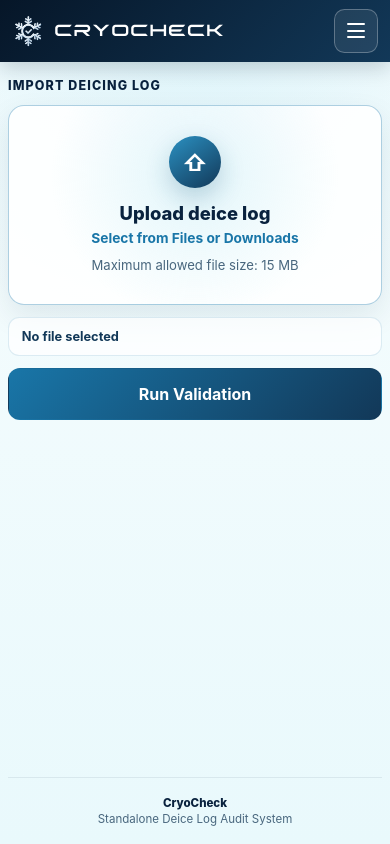
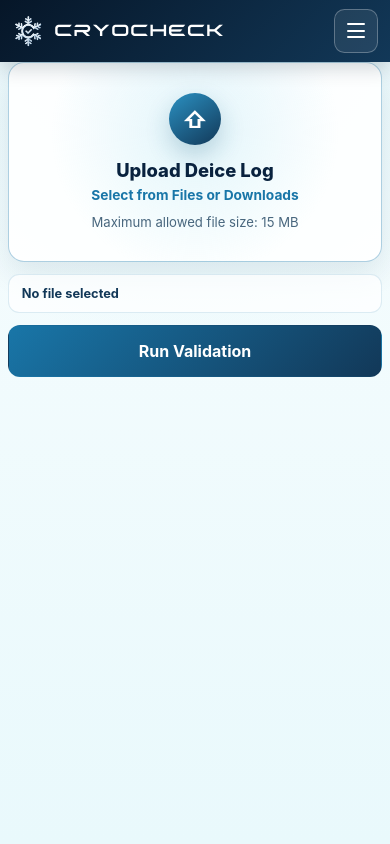
Before and after one commit to KKnFinite/CryoCheck, a Flask app: page / in a window 390 px wide. Run offline with Flask 3, Linux system fonts and the light colour scheme; parts of the project's set-up code (start-up, migrations or seed data) failed here and were passed over; some libraries are stand-ins or nearby versions.

Commit message:
Polish CryoCheck mobile import layout

```diff
--- a/app/static/css/app.css
+++ b/app/static/css/app.css
@@ -91,11 +91,10 @@ a {
 .site-shell {
   display: grid;
   min-height: 100vh;
-  grid-template-rows: auto 1fr auto;
-}
-
-.site-header,
-.site-footer {
+  grid-template-rows: auto 1fr;
+}
+
+.site-header {
   width: min(100% - 3rem, 82rem);
   margin-inline: auto;
 }
@@ -523,37 +522,6 @@ h1 {
   width: 100%;
 }
 
-.site-footer {
-  display: flex;
-  gap: 0.75rem;
-  align-items: baseline;
-  justify-content: center;
-  padding-block: 1.75rem;
-  border-top: 1px solid rgb(9 34 62 / 8%);
-  color: var(--color-muted);
-  font-size: 0.82rem;
-  text-align: center;
-}
-
-.site-footer p {
-  margin-bottom: 0;
-}
-
-.site-footer__brand {
-  color: var(--color-navy-900);
-  font-weight: 800;
-}
-
-@media (min-width: 48rem) {
-  .site-shell {
-    grid-template-rows: auto 1fr;
-  }
-
-  .site-footer {
-    display: none;
-  }
-}
-
 .error-panel {
   width: min(100%, 38rem);
   margin-inline: auto;
@@ -2069,7 +2037,6 @@ h1 {
 
 @media (max-width: 34rem) {
   .site-header,
-  .site-footer,
   .site-main {
     width: min(100% - 2rem, 72rem);
   }
@@ -2081,12 +2048,6 @@ h1 {
 
   .header-actions {
     justify-content: center;
-  }
-
-  .site-footer {
-    flex-direction: column;
-    gap: 0.25rem;
-    align-items: center;
   }
 
   .glass-panel,
@@ -2407,13 +2368,8 @@ h1 {
     padding-block: 1rem 2rem;
   }
 
-  .site-footer {
-    width: calc(100% - 1rem);
-    flex-direction: column;
-    gap: 0.15rem;
-    align-items: center;
-    padding-block: 1.1rem calc(1.1rem + env(safe-area-inset-bottom));
-    font-size: 0.72rem;
+  .site-main--import {
+    padding-top: 0;
   }
 
   .flash-stack {
@@ -2467,9 +2423,7 @@ h1 {
   }
 
   .launch-control__label {
-    color: var(--color-navy-900);
-    font-size: 0.78rem;
-    letter-spacing: 0.09em;
+    display: none;
   }
 
   .upload-form {
--- a/app/static/js/service-worker.js
+++ b/app/static/js/service-worker.js
@@ -1,4 +1,4 @@
-const CACHE_NAME = "cryocheck-static-shell-v5";
+const CACHE_NAME = "cryocheck-static-shell-v6";
 const APP_SHELL_ASSETS = [
   "/static/css/app.css",
   "/static/fonts/neofont/NeoFont.ttf",
--- a/app/templates/base.html
+++ b/app/templates/base.html
@@ -42,7 +42,7 @@
     >
     <link
       rel="stylesheet"
-      href="{{ url_for('static', filename='css/app.css', v='mobile-export-row-1') }}"
+      href="{{ url_for('static', filename='css/app.css', v='mobile-import-polish-1') }}"
     >
   </head>
   <body>
@@ -198,7 +198,7 @@
         </nav>
       </header>
 
-      <main id="main-content" class="site-main">
+      <main id="main-content" class="site-main{% block main_class %}{% endblock %}">
         {% with messages = get_flashed_messages(with_categories=true) %}
           {% if messages %}
             <div class="flash-stack" aria-live="polite">
@@ -210,11 +210,6 @@
         {% endwith %}
         {% block content %}{% endblock %}
       </main>
-
-      <footer class="site-footer">
-        <p class="site-footer__brand">CryoCheck</p>
-        <p>Standalone Deice Log Audit System</p>
-      </footer>
     </div>
     <section
       class="ios-install-sheet"
--- a/app/templates/index.html
+++ b/app/templates/index.html
@@ -1,6 +1,8 @@
 {% extends "base.html" %}
 
 {% block title %}CryoCheck | Deice Log Validation{% endblock %}
+
+{% block main_class %} site-main--import{% endblock %}
 
 {% block content %}
   <section class="hero landing-hero" aria-labelledby="page-title">
@@ -50,7 +52,7 @@
             <span class="upload-dropzone__icon" aria-hidden="true">&#8679;</span>
             <span class="upload-dropzone__title desktop-upload-copy">Drop your deice log here</span>
             <span class="upload-dropzone__prompt desktop-upload-copy">or click to browse</span>
-            <span class="upload-dropzone__title mobile-upload-copy">Upload deice log</span>
+            <span class="upload-dropzone__title mobile-upload-copy">Upload Deice Log</span>
             <span class="upload-dropzone__prompt mobile-upload-copy">
               Select from Files or Downloads
             </span>
```
Also changed, not shown: tests/test_branding_assets.py (+1 -1 lines), tests/test_mobile_pwa.py (+30 -5 lines), tests/test_routes.py (+4 -11 lines).
